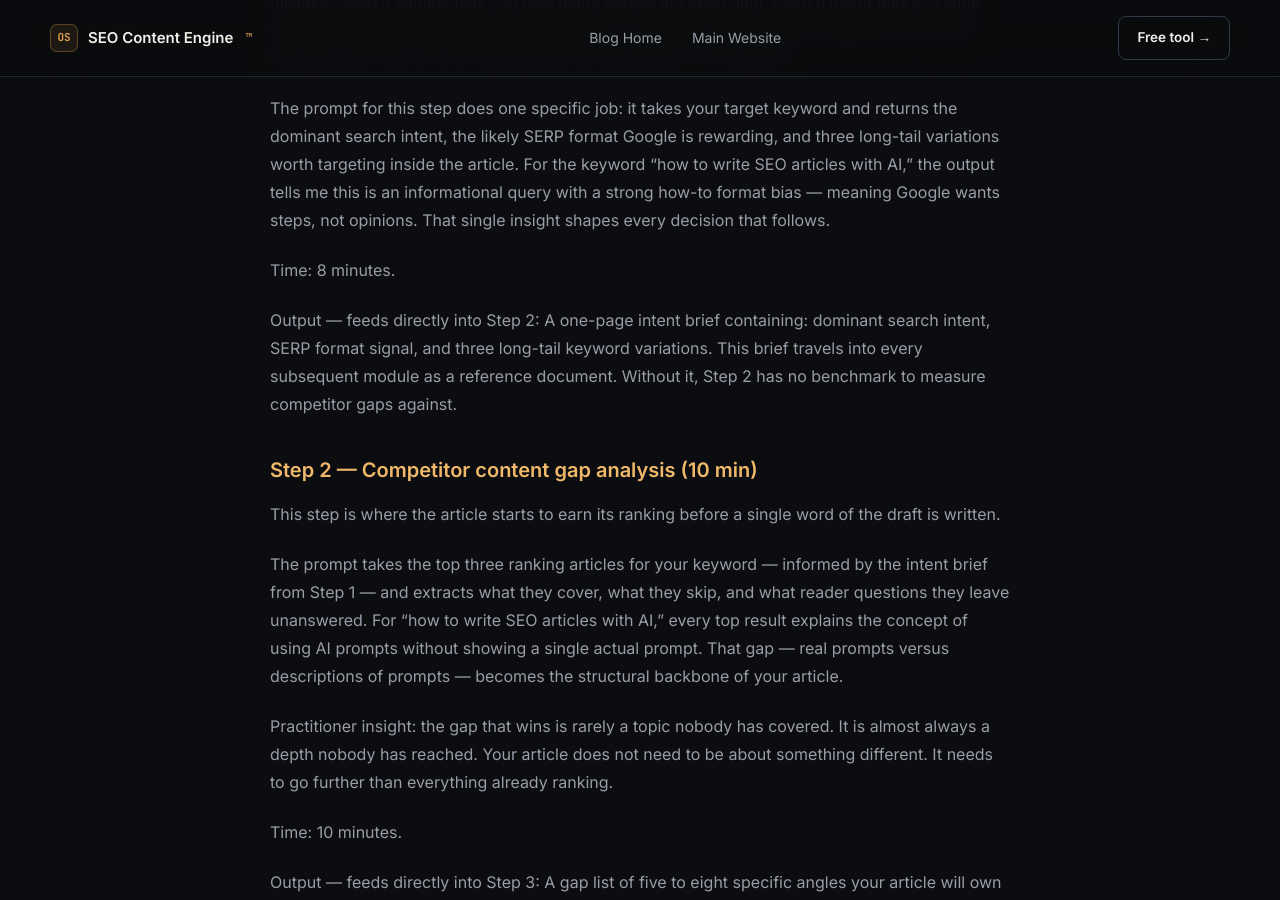
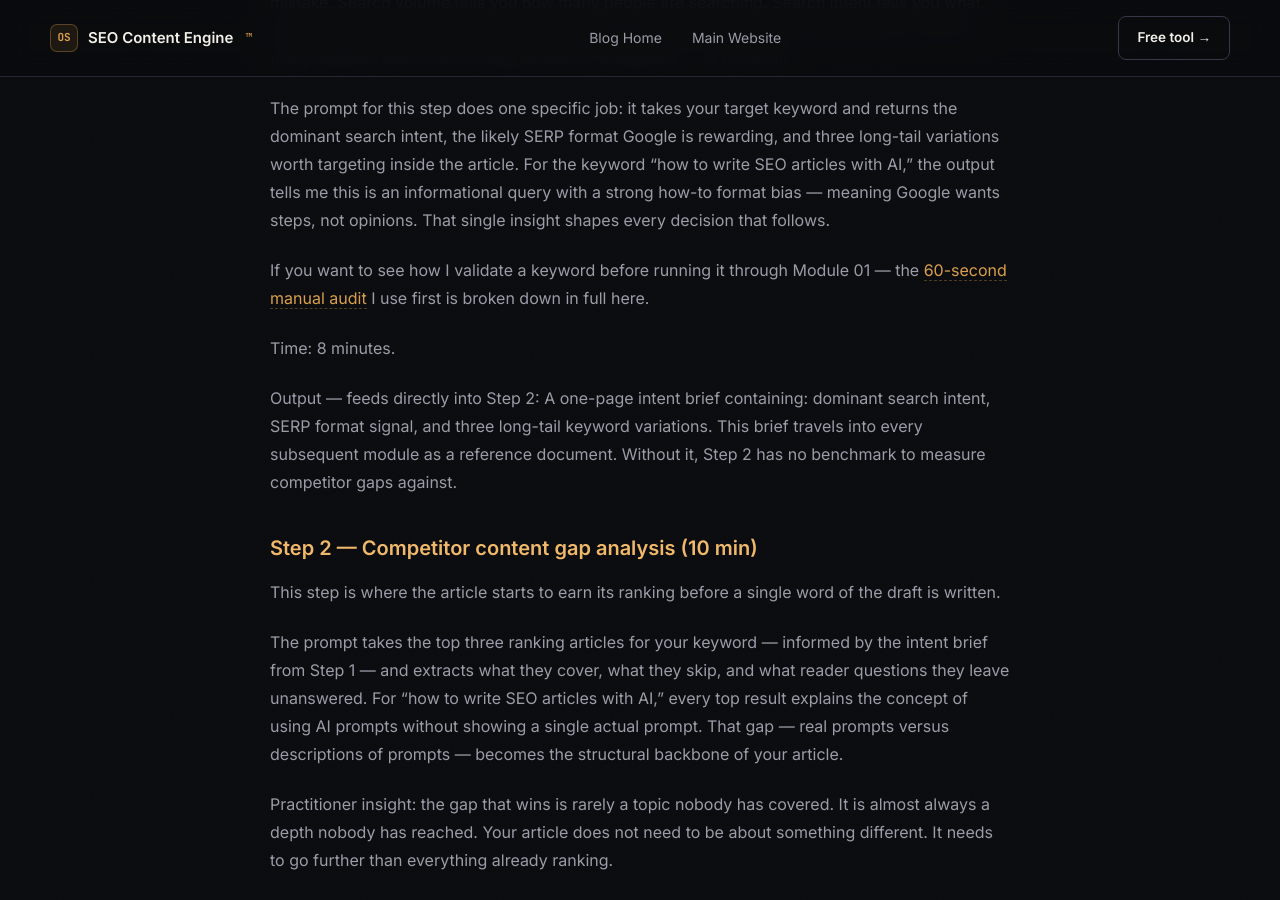
Before and after one commit to ibrabyze/blog-, a Jekyll site: the page built from _posts/2026-06-27-how-i-write-seo-articles-in-58-minutes.md, in a window 1280 px wide and 900 px high, scrolled down 3548 px. Built offline with Jekyll 4.4.1, drawn with Linux system fonts in a browser that asks for light colours; some of the changed text lies outside the part shown.

Commit message:
Update 2026-06-27-how-i-write-seo-articles-in-58-minutes.md

```diff
--- a/_posts/2026-06-27-how-i-write-seo-articles-in-58-minutes.md
+++ b/_posts/2026-06-27-how-i-write-seo-articles-in-58-minutes.md
@@ -55,6 +55,8 @@ Six steps. Fifty-eight minutes. One publish-ready, fully optimised article. And
 Most people start here by confirming a keyword has search volume and moving on. That is the mistake. Search volume tells you how many people are searching. Search intent tells you what they actually want when they do. Those are different questions, and confusing them is why so many articles rank for the wrong version of a keyword — or not at all.
 
 The prompt for this step does one specific job: it takes your target keyword and returns the dominant search intent, the likely SERP format Google is rewarding, and three long-tail variations worth targeting inside the article. For the keyword "how to write SEO articles with AI," the output tells me this is an informational query with a strong how-to format bias — meaning Google wants steps, not opinions. That single insight shapes every decision that follows.
+
+If you want to see how I validate a keyword before running it through Module 01 — the [60-second manual audit](/2026/07/02/keyword-research-without-paying-for-tools.html) I use first is broken down in full here.
 
 Time: 8 minutes.
 
@@ -186,6 +188,8 @@ You now know exactly how the system works. The gap between knowing and running i
 
 The SEO Content Engine OS is the complete system — all 7 modules, all 28 prompts, built inside Notion and ready to run today. One payment of $297. No subscription. No expiry. No starting from scratch.
 
+New to keyword research entirely? Before running this system, read how I [identify rankable keywords in 60 seconds](/2026/07/02/keyword-research-without-paying-for-tools.html) without any paid tool.
+
 **[Get the SEO Content Engine OS →](https://ibrahimshuaibseo.gumroad.com)**
 
 The price is at its lowest right now — this is the pre-promotion rate before the official launch. If you have read this far, you already know whether it is for you.
```
